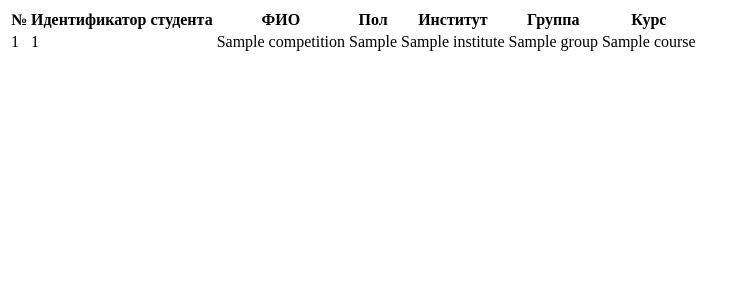
After one commit to feynmaz/competitions, a FastAPI app: template src/templates/filtered.html in a window 1280 px wide. The commit adds this page. Shown: the top 300 px of the page, without its empty margins (0-747 px from the left). Run offline with FastAPI, Linux system fonts and the light colour scheme; the template is opened without the code that fills it: most values are stand-ins (such as "Sample title", 1, 10 or a date in 2020); parts of the project's set-up code (start-up, migrations or seed data) failed here and were passed over.

Commit message:
implement filtered

```diff
--- a/src/main.py
+++ b/src/main.py
@@ -1,8 +1,8 @@
 import hashlib
-
+from datetime import datetime
 import pandas as pd
 from fastapi import FastAPI, File, Request, UploadFile
-from fastapi.responses import RedirectResponse
+from fastapi.responses import RedirectResponse, JSONResponse
 from fastapi.templating import Jinja2Templates
 
 from src.models.competition import Competition
@@ -49,7 +49,7 @@ def upload(file: UploadFile = File(...)):
             sport=record["Вид спорта"],
             level=record["Уровень соревнований"],
             name=record["Название соревнований"],
-            position=record["Место"],
+            position=record["Место"] if record["Место"] else 0,
             course=record["Курс"],
         )
         competitions.append(competition)
@@ -62,3 +62,26 @@ def upload(file: UploadFile = File(...)):
 def clean_db():
     mongo.clean_db()
     return RedirectResponse(url="/")
+
+
+@app.get("/report")
+def get_report(
+    request: Request,
+    date_from: str = "",
+    date_to: str = "",
+    position: int = 0,
+    level: str = "",
+):
+    competitions = mongo.get_competitions(
+        date_from=date_from,
+        date_to=date_to,
+        position=position,
+        level=level,
+    )
+    return templates.TemplateResponse(
+        "filtered.html",
+        {
+            "request": request,
+            "competitions": competitions,
+        },
+    )
--- a/src/models/competition.py
+++ b/src/models/competition.py
@@ -14,5 +14,5 @@ class Competition(BaseModel):
     date: datetime
     level: str
     name: str
-    position: str
+    position: int
     course: Optional[int]
--- /dev/null
+++ b/src/templates/filtered.html
@@ -0,0 +1,27 @@
+
+<table class="table table-bordered">
+    <thead>
+        <tr>
+            <th scope="col">№</th>
+            <th scope="col">Идентификатор студента</th>
+            <th scope="col">ФИО</th>
+            <th scope="col">Пол</th>
+            <th scope="col">Институт</th>
+            <th scope="col">Группа</th>
+            <th scope="col">Курс</th>
+        </tr>
+    </thead>
+    <tbody>
+        {% for competition in competitions %}
+        <tr>
+            <td>{{loop.index}}</td>
+            <td>{{competition.student_id}}</td>
+            <td>{{competition.student_name}}</td>
+            <td>{{competition.student_sex}}</td>
+            <td>{{competition.institute}}</td>
+            <td>{{competition.group}}</td>
+            <td>{{competition.course}}</td>
+        </tr>
+        {% endfor %}
+    </tbody>
+</table>
```
Also changed, not shown: src/storage/mongo.py, src/templates/index.html (line endings or trailing spaces).
